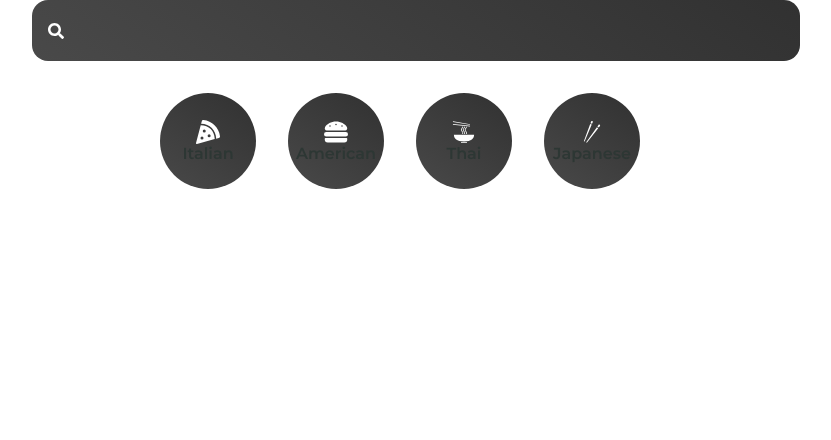
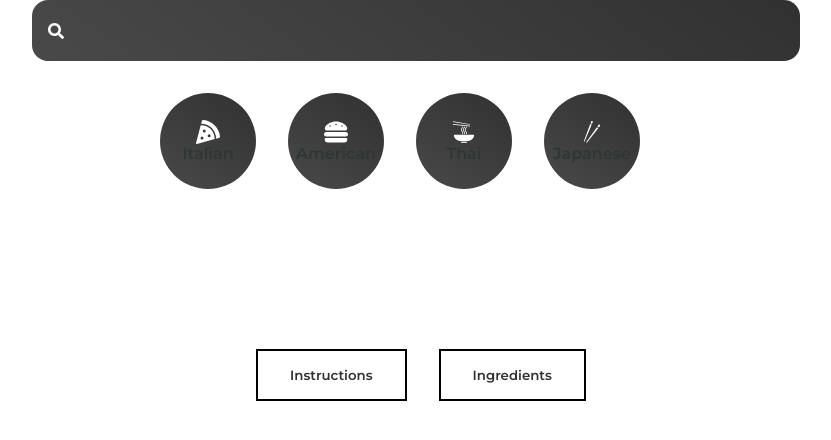
Before and after one commit to samchillcott/delicious, a React (Create React App) app: page /recipe/1 in a window 1280 px wide. Shown: the top 440 px of the page, without its empty margins (224-1055 px from the left). Built offline with nearby package versions, Linux system fonts and the light colour scheme; no server answers.

Commit message:
add SC and activeTab state

```diff
--- a/src/pages/Recipe.js
+++ b/src/pages/Recipe.js
@@ -1,9 +1,12 @@
 import React, { useEffect, useState } from 'react'
 import { useParams } from 'react-router-dom'
+import styled from 'styled-components'
 
 const Recipe = () => {
   let params = useParams()
   const [details, setDetails] = useState({})
+  const [activeTab, setActiveTab] = useState("instructions")
+
   const fetchDetails = async () => {
     const data = await fetch(`https://api.spoonacular.com/recipes/${params.name}/information?apiKey=${process.env.REACT_APP_SPOONACULAR_API_KEY}&number=1`)
     const detailData = await data.json()
@@ -15,10 +18,53 @@ const Recipe = () => {
   }, [params.name])
 
   return (
-    <div>
-      { details.title }
-    </div>
+    <DetailedWrapper>
+      <div className="">
+        <h2>{ details.title }</h2>
+        <img src={ details.image } alt="" />
+      </div>
+      <Info >
+        <Button onClick={ () => setActiveTab("instructions") } >
+          Instructions
+        </Button>
+        <Button onClick={ () => setActiveTab("ingredients") }>
+          Ingredients
+        </Button>
+      </Info>
+    </DetailedWrapper>
   )
 }
 
+const DetailedWrapper = styled.div`
+  margin-top: 10rem;
+  margin-bottom: 5rem;
+  display: flex;
+  .active {
+    background: linear-gradient(35deg, #494949, #313131);
+    color: white;
+  }
+  h2 {
+    margin: 2rem;
+  }
+  li {
+    font-size: 1.2rem;
+    line-height: 2.5rem;
+  }
+  ul {
+    margin-top: 2rem;
+  }
+`;
+
+const Button = styled.button`
+  padding: 1rem 2rem;
+  color: #313131;
+  background: white;
+  border: 2px solid black;
+  margin-right: 2rem;
+  font-weight: 600;
+`;
+
+const Info = styled.div`
+  margin-left: 10rem;
+`;
 export default Recipe
```
